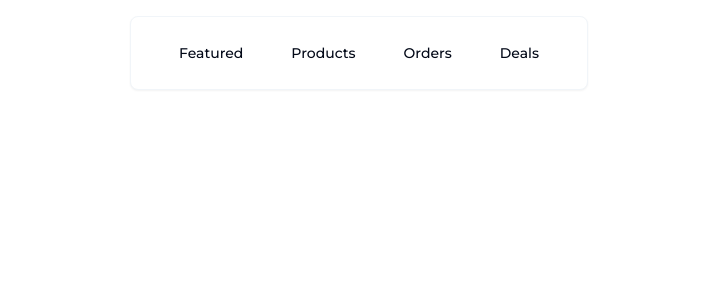
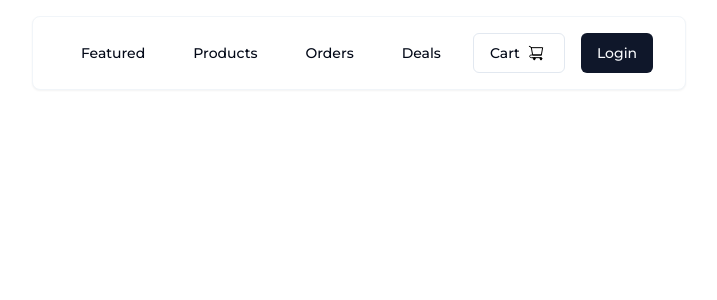
Before and after one commit to yashsharma999/agency-concept, a Next.js app: page /app in a window 1280 px wide. Shown: the top 300 px of the page, without its empty margins (281-998 px from the left). Built offline with nearby package versions, Linux system fonts and the light colour scheme.

Commit message:
feat: login and cart menus

```diff
--- /dev/null
+++ b/src/app/(authentication)/login/page.jsx
@@ -0,0 +1,5 @@
+import React from 'react';
+
+export default function LoginPage() {
+  return <div>Login Page</div>;
+}
--- /dev/null
+++ b/src/app/(authentication)/signup/page.jsx
@@ -0,0 +1,5 @@
+import React from 'react';
+
+export default function SignUpPage() {
+  return <div>SignUpPage</div>;
+}
--- a/src/app/(dashboard)/layout.jsx
+++ b/src/app/(dashboard)/layout.jsx
@@ -1,3 +1,4 @@
+import CartBtn from '@/components/CartBtn';
 import Navigation from '@/components/Navigation';
 import { appMenu } from '@/constants';
 import AppProviders from '@/providers';
--- /dev/null
+++ b/src/components/CartBtn.jsx
@@ -0,0 +1,13 @@
+import React from 'react';
+import cartIcon from '@/assets/icons/cart.svg';
+import Image from 'next/image';
+import { Button } from './ui/button';
+
+export default function CartBtn() {
+  return (
+    <Button variant='outline' className='rounded-md'>
+      <span className='mr-1'>Cart</span>
+      <Image src={cartIcon} alt='cart' className='h-4' />
+    </Button>
+  );
+}
--- a/src/constants/menu.js
+++ b/src/constants/menu.js
@@ -1,4 +1,5 @@
 const { default: ContactUsSheet } = require('@/components/ContactUsSheet');
+const { default: CartBtn } = require('@/components/CartBtn');
 const { Button } = require('@/components/ui/button');
 const { default: Link } = require('next/link');
 
@@ -42,4 +43,16 @@ export const appMenu = [
     label: 'Deals',
     href: '/deals',
   },
+  {
+    custom: true,
+    element: <CartBtn />,
+  },
+  {
+    custom: true,
+    element: (
+      <Link href={'/login'}>
+        <Button>Login</Button>
+      </Link>
+    ),
+  },
 ];
```
Also changed, not shown: src/assets/icons/cart.svg (added).
